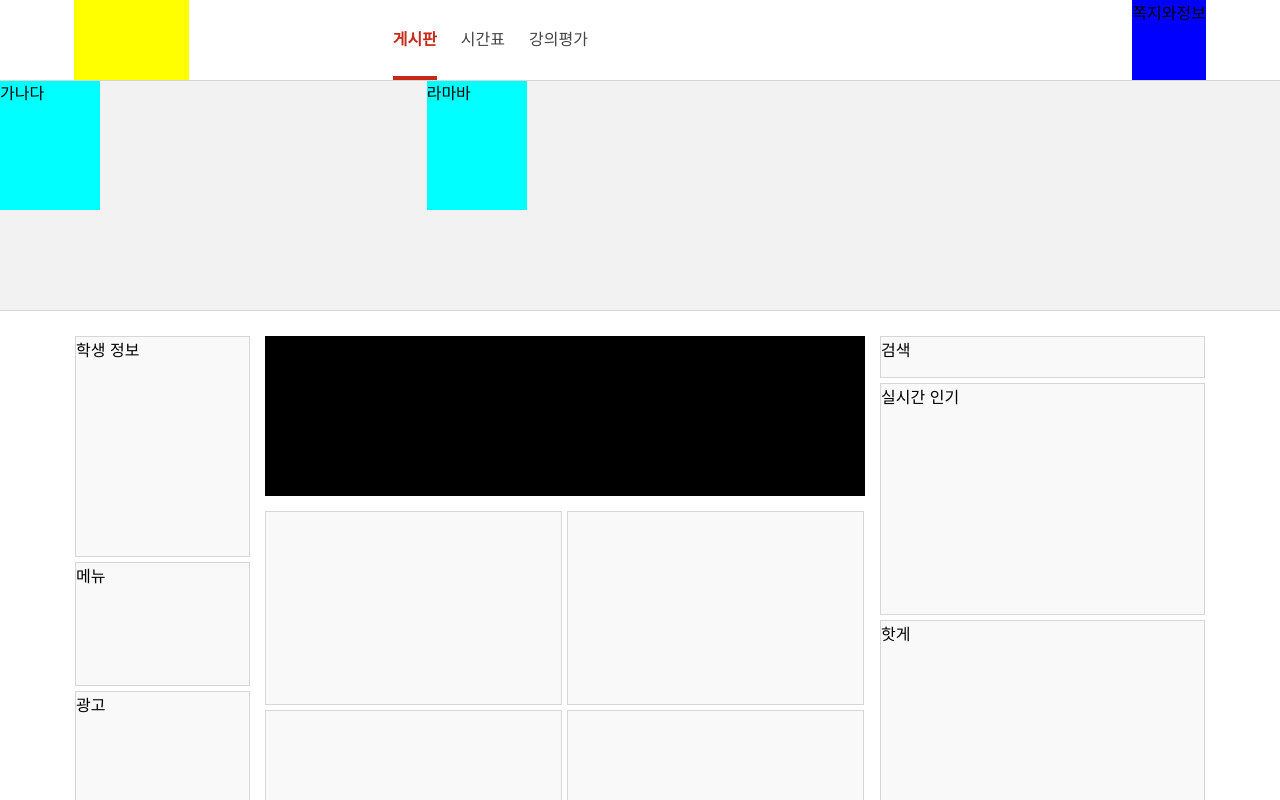
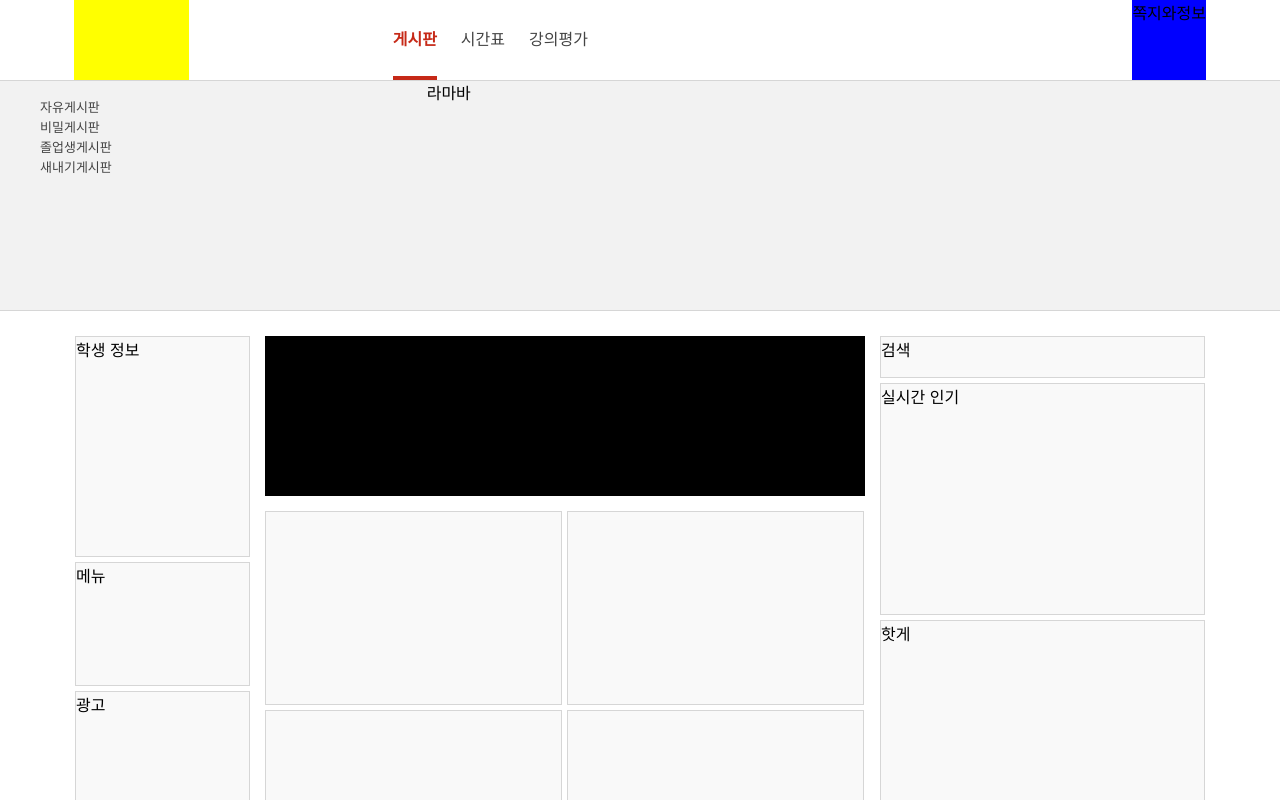
Before and after one commit to wafflestudio19-5/team5-web, a React (Create React App) app: page / in a window 1280 px wide. Shown: the top 800 px of the page. Built offline with nearby package versions, Linux system fonts and the light colour scheme.

Commit message:
서브메뉴 만들고 컬러 변수명 정리

```diff
--- a/src/App.tsx
+++ b/src/App.tsx
@@ -12,7 +12,7 @@ function App() {
         <Route path="/" component={Home} exact />
         <Route path="/timetable" />
         <Route path="/lecture" />
-        <Redirect to="/" />
+        {/*<Redirect to="/" />*/}
       </Switch>
       <Footer />
     </div>
--- a/src/component/Home/Home.tsx
+++ b/src/component/Home/Home.tsx
@@ -10,7 +10,7 @@ const Home = () => {
       <Switch>
         <Route path="/" component={TotalView} />
         <Route path="/:id" component={BoardView} />
-        <Redirect to="/" />
+        {/*<Redirect to="/" />*/}
       </Switch>
     </div>
   );
--- a/src/component/Home/SubMenu/SubMenu.tsx
+++ b/src/component/Home/SubMenu/SubMenu.tsx
@@ -1,7 +1,26 @@
+import { useEffect, useState } from "react";
+import { boardDummy } from "../../../dummy/get-dummy";
+import SubMenuItem from "./SubMenuItem";
+
+interface boardDummyItem {
+  id: number;
+  name: string;
+  available: boolean;
+}
+
 const SubMenu = () => {
+  const [boardList, setBoardList] = useState([]);
+  useEffect(() => {
+    setBoardList(boardDummy);
+  }, []);
+
   return (
     <div className="SubMenu">
-      <div className="SubMenu__group">가나다</div>
+      <ul className="SubMenu__group">
+        {boardList.map((item: boardDummyItem) => (
+          <SubMenuItem key={item.id} item={item} />
+        ))}
+      </ul>
       <div className="SubMenu__group">라마바</div>
     </div>
   );
--- a/src/component/Home/SubMenu/SubMenuItem.tsx
+++ b/src/component/Home/SubMenu/SubMenuItem.tsx
@@ -1,5 +1,21 @@
-const SubMenuItem = () => {
-  return <div className="SubMenuItem"></div>;
+import { Link } from "react-router-dom";
+
+interface boardDummyItem {
+  id: number;
+  name: string;
+  available: boolean;
+}
+interface SubMenuItemProps {
+  key: number;
+  item: boardDummyItem;
+}
+
+const SubMenuItem: React.FC<SubMenuItemProps> = ({ item }) => {
+  return (
+    <li>
+      <Link to={`/${item.id}`}>{item.name}</Link>
+    </li>
+  );
 };
 
 export default SubMenuItem;
--- /dev/null
+++ b/src/dummy/board-dummy-data.json
@@ -0,0 +1,22 @@
+[
+  {
+    "id": 1,
+    "name": "자유게시판",
+    "available": true
+  },
+  {
+    "id": 2,
+    "name": "비밀게시판",
+    "available": true
+  },
+  {
+    "id": 3,
+    "name": "졸업생게시판",
+    "available": true
+  },
+  {
+    "id": 4,
+    "name": "새내기게시판",
+    "available": true
+  }
+]
--- /dev/null
+++ b/src/dummy/get-dummy.ts
@@ -0,0 +1 @@
+export const boardDummy = require("./board-dummy-data.json");
--- a/src/scss/abstracts/_variables.scss
+++ b/src/scss/abstracts/_variables.scss
@@ -1,3 +1,5 @@
 $cardColor: #f9f9f9;
+$borderColor: #d6d6d6;
 
-$borderColor: #d6d6d6;
+$fontColor: #444444;
+$keyColor: #c62917;
--- a/src/scss/components/_header.scss
+++ b/src/scss/components/_header.scss
@@ -5,7 +5,7 @@ nav.Header {
   top: 0;
   width: 100%;
   height: 80px;
-  border-bottom: 1px solid #d6d6d6;
+  border-bottom: 1px solid $borderColor;
   background-color: #fff;
 
   .Header__wrapper {
@@ -35,7 +35,7 @@ nav.Header {
       font-size: 2px;
       text-align: center;
       display:flex;
-      color: #444444;
+      color: $fontColor;
 
       li{
         list-style: none;
@@ -50,13 +50,13 @@ nav.Header {
           color: inherit;
           font-weight: inherit;
           &:hover {
-            color: #c62917;
+            color: $keyColor;
           }
         }
         &.active {
           color: #c62917;
           font-weight: bold;
-          border-bottom: 4px solid #c62917;
+          border-bottom: 4px solid $keyColor;
         }
       }
     }
--- a/src/scss/components/_submenu.scss
+++ b/src/scss/components/_submenu.scss
@@ -10,6 +10,14 @@
   .SubMenu__group {
     height: 130px;
     width: 100px;
-    background-color: aqua;
+    list-style: none;
+    li>a{
+      font-size:13px;
+      color:$fontColor;
+      text-decoration: none;
+      &:hover{
+        color:$keyColor;
+      }
+    }
   }
 }
```
